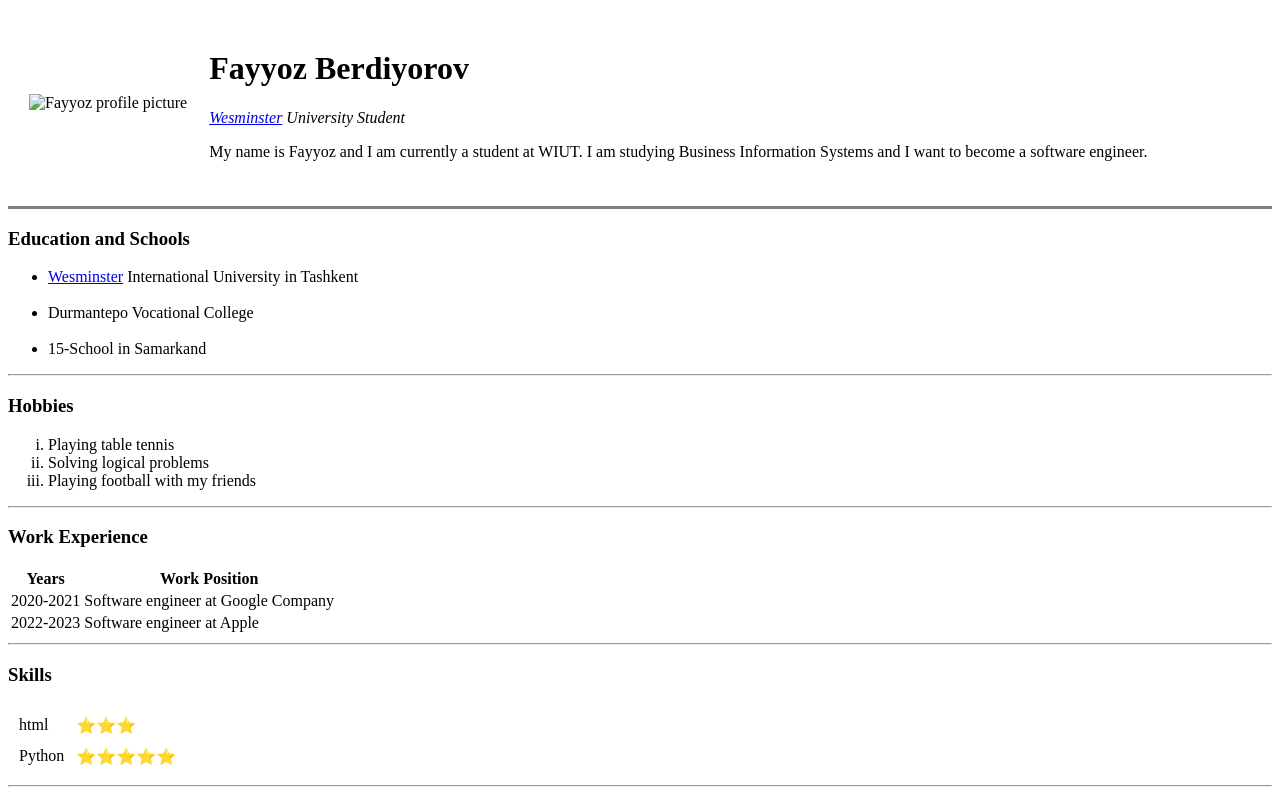
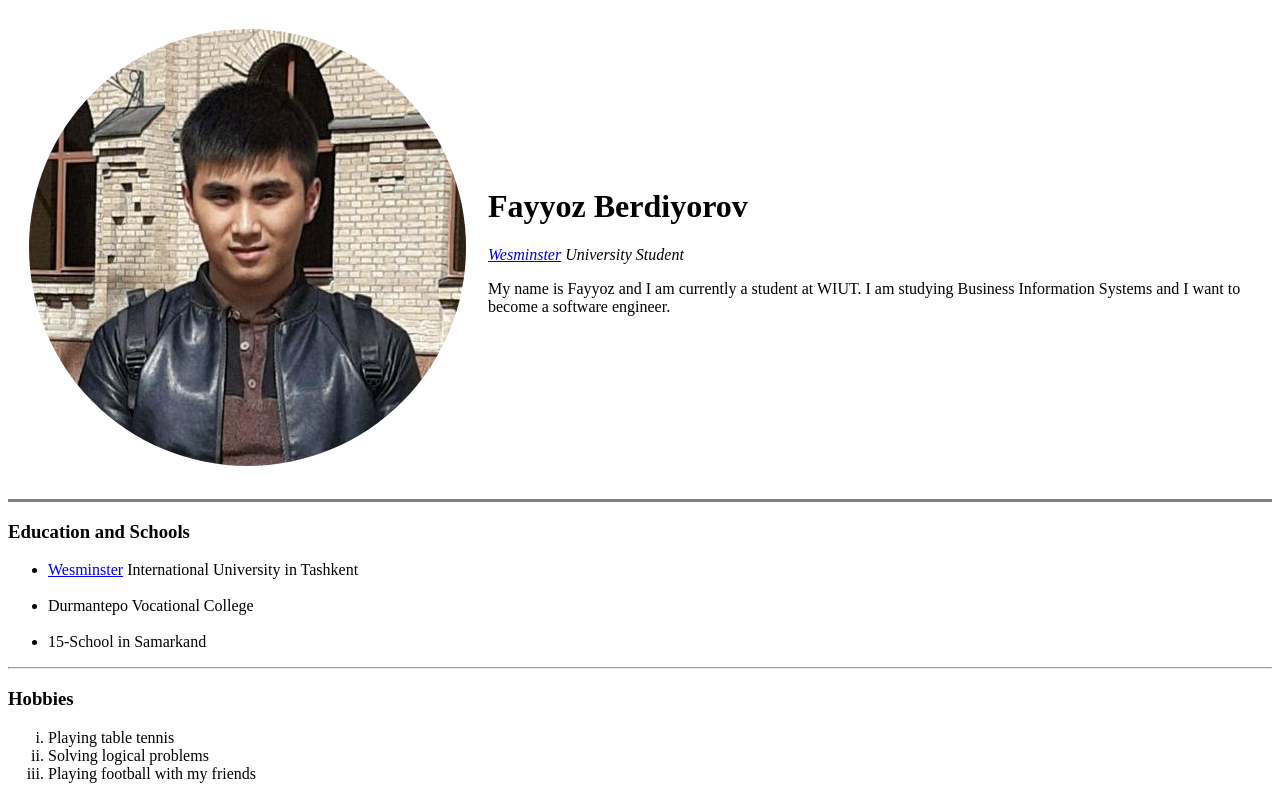
Before and after one commit to 00010847/cv_demo, a plain HTML site: page index.html in a window 1280 px wide. Shown: the top 792 px of the page. Drawn offline with Linux system fonts and the light colour scheme.

Commit message:
changed image address

```diff
--- a/index.html
+++ b/index.html
@@ -10,7 +10,7 @@
 
     <table cellSpacing= "20">
         <tr>
-            <td> <img src="images/profile_pic.png" alt="Fayyoz profile picture"></td>
+            <td> <img src="profile_pic.png" alt="Fayyoz profile picture"></td>
             <td> <h1>Fayyoz Berdiyorov</h1>
                 <p><em><strong> </strong><a href="https://www.westminster.ac.uk/">Wesminster</a> University Student</em></p>
                 <p>My name is Fayyoz and I am currently a student at WIUT. I am studying Business Information Systems and I want to become a software engineer.</p></td>
```
